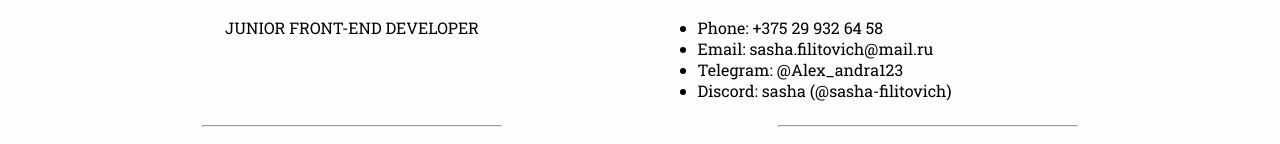
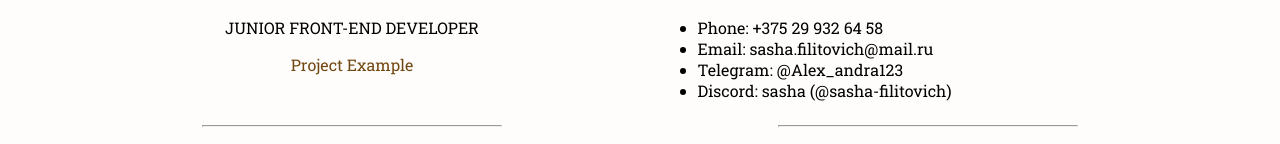
Before and after one commit to sasha-filitovich/rsschool-cv, a plain HTML site: page index.html in a window 1280 px wide. Shown: the part 392-536 px from the top of the page. Drawn offline with Linux system fonts and the light colour scheme.

Commit message:
feat: add project example

```diff
--- a/index.html
+++ b/index.html
@@ -40,6 +40,7 @@
         <hr>
         <h1>ALEKSANDRA FILITOVICH</h1>
         <p>JUNIOR FRONT-END DEVELOPER</p>
+        <a href="https://sasha-filitovich.github.io/rsschool-cv/" target="_blank">Project Example</a>
       </section>
       <section class="section" id="contact">
         <hr>
--- a/style.css
+++ b/style.css
@@ -57,6 +57,7 @@ hr {
 
 a {
   text-decoration: none;
+  color: #704611;
 }
 
 .photo {
```
